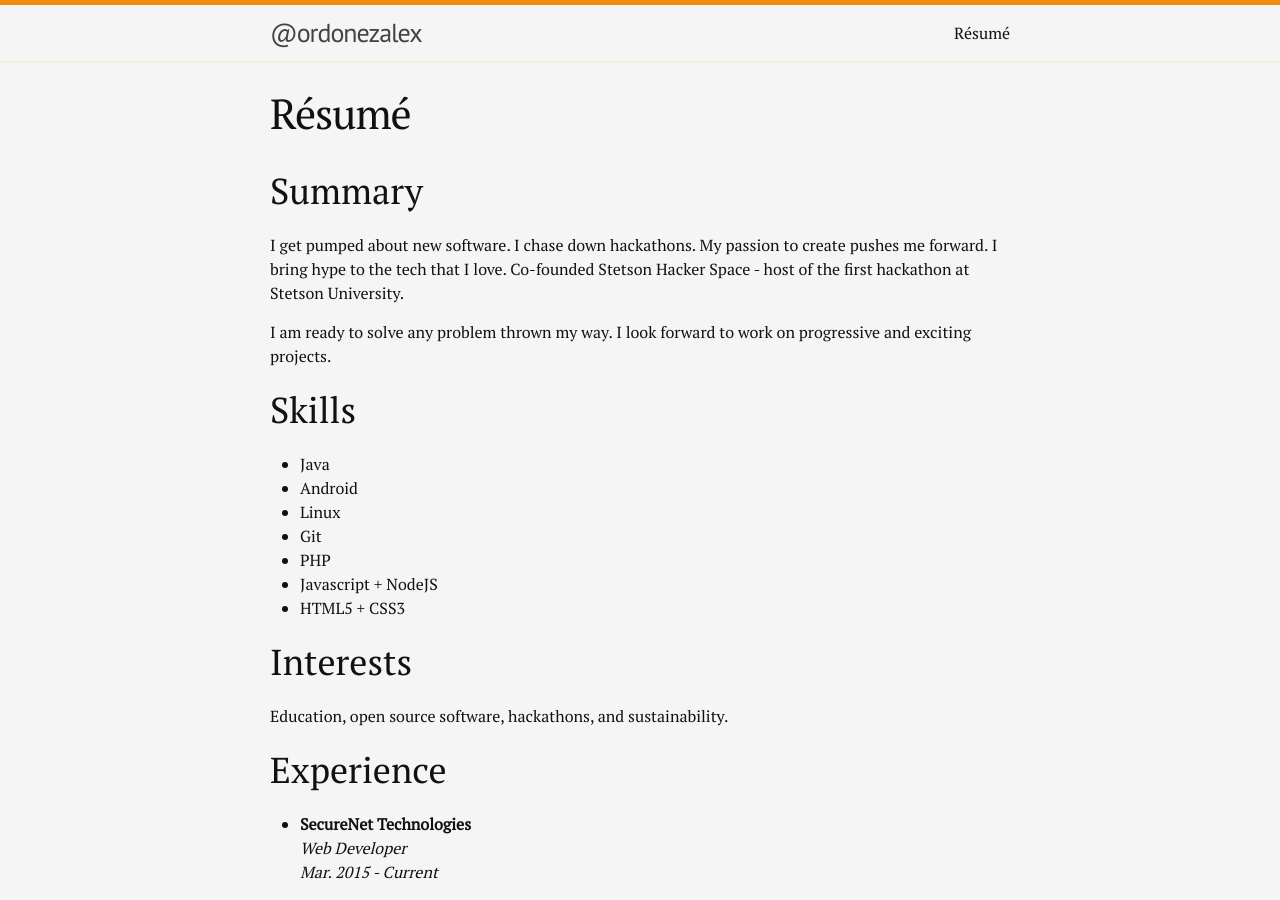
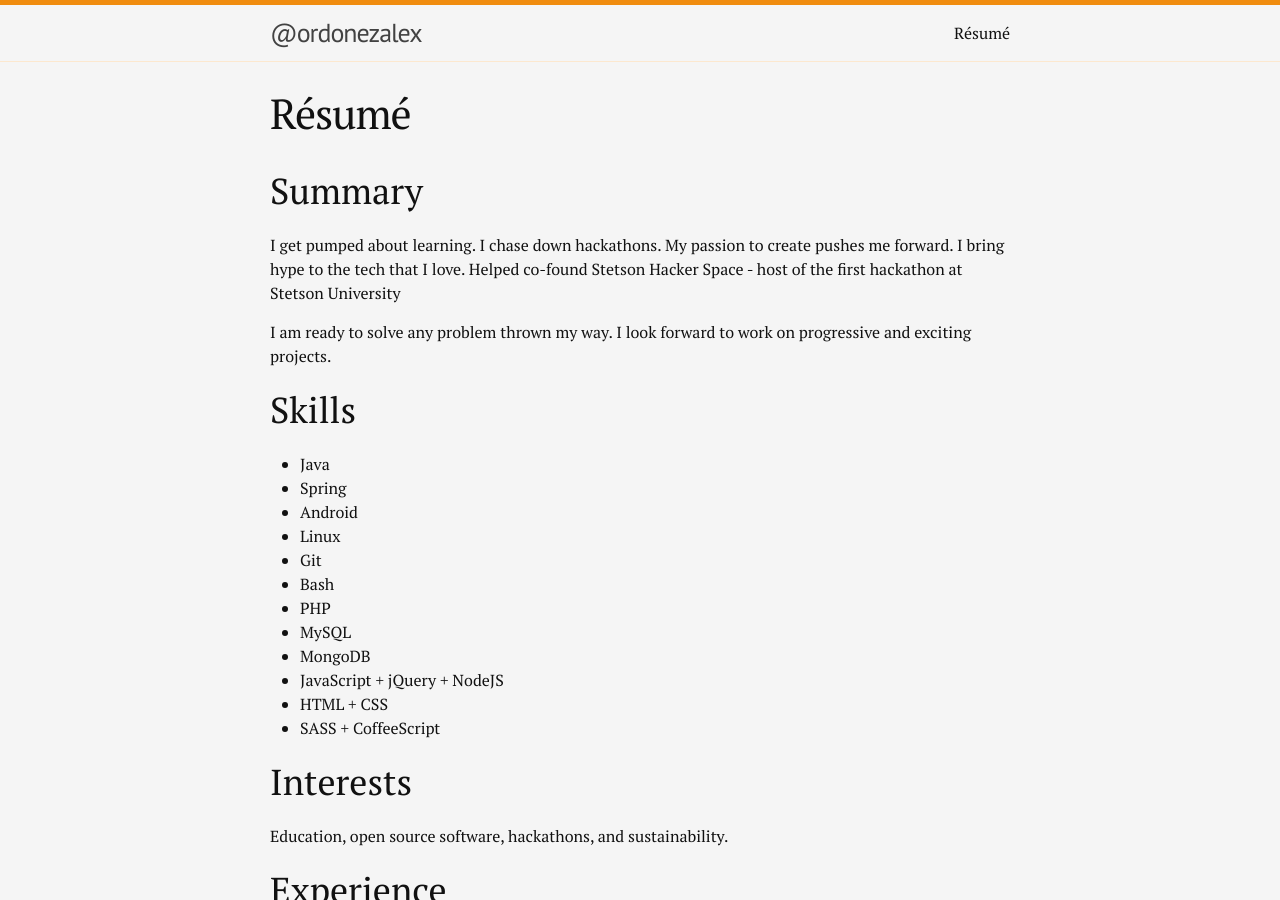
Before and after one commit to a-p-o/a-p-o.github.io, a Jekyll site: the page built from resume.md, in a window 1280 px wide and 900 px high. Built offline with Jekyll 4.4.1, drawn with Linux system fonts in a browser that asks for light colours; some web fonts are replaced.

Commit message:
Update resume

```diff
--- a/resume.md
+++ b/resume.md
@@ -5,11 +5,11 @@ permalink: /resume/
 ---
 # Summary
 
-I get pumped about new software.
+I get pumped about learning.
 I chase down hackathons.
 My passion to create pushes me forward.
 I bring hype to the tech that I love.
-Co-founded Stetson Hacker Space - host of the first hackathon at Stetson University.
+Helped co-found Stetson Hacker Space - host of the first hackathon at Stetson University
 
 I am ready to solve any problem thrown my way.
 I look forward to work on progressive and exciting projects.
@@ -17,12 +17,17 @@ I look forward to work on progressive and exciting projects.
 # Skills
 
 * Java
+* Spring
 * Android
 * Linux
 * Git
+* Bash
 * PHP
-* Javascript + NodeJS
-* HTML5 + CSS3
+* MySQL
+* MongoDB
+* JavaScript + jQuery + NodeJS
+* HTML + CSS
+* SASS + CoffeeScript
 
 # Interests
 
```
